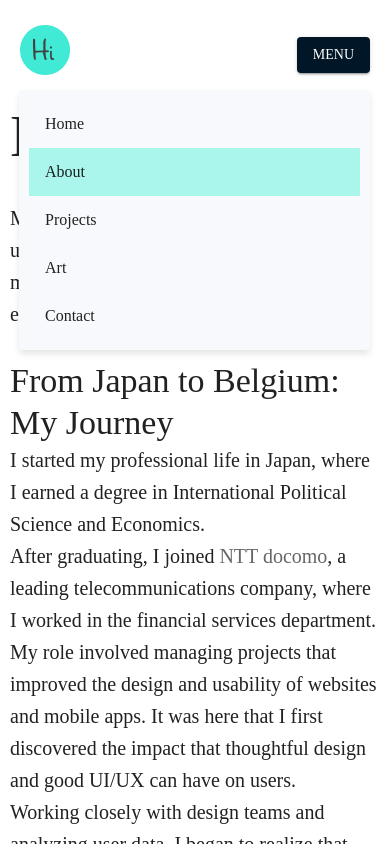
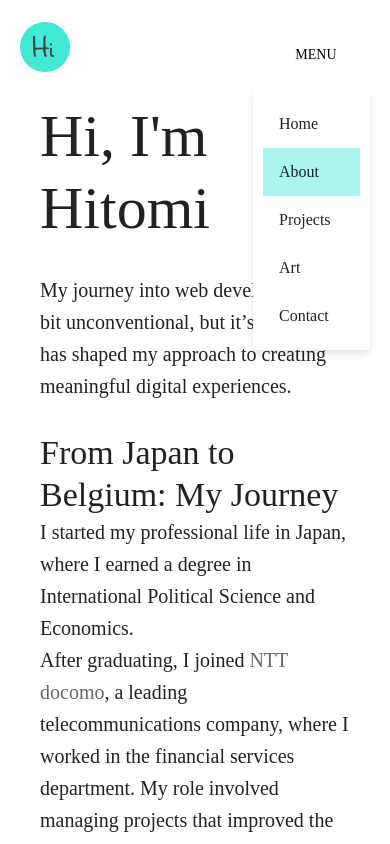
Before and after one commit to hitomipupil/hitomi-portfolio, a React (Vite) app: page /about in a window 390 px wide. Both pictures are taken after a click on the button "MENU". Shown: the top 844 px of the page. Built offline with nearby package versions, Linux system fonts and the light colour scheme; a web font is replaced by a local one.

Commit message:
added styles

```diff
--- a/src/components/About.jsx
+++ b/src/components/About.jsx
@@ -5,8 +5,20 @@ const About = ({ isMobile }) => {
     return (
         <Box
             sx={{
-                margin: isMobile ? "0 10px" : "0 110px",
-                marginBottom: "100px"
+                display: "flex",
+                flexDirection: "column",
+                justifyContent: isMobile ? "flex-start" : "center",
+                alignItems: "flex-start",
+                width: isMobile ? "100%" : "900px",
+                height: "calc(100vh - 140px)",
+                marginTop: 0,
+                padding: isMobile ? "0 40px" : "0 60px",
+                "@media (min-width: 850px) and (max-width: 1400px)": {
+                    width: "60%"
+                },
+                "@media (max-width: 850px)": {
+                    width: "100%"
+                }
             }}
         >
             <Typography variant={isMobile ? "h2" : "h1"}>
--- a/src/components/Art.jsx
+++ b/src/components/Art.jsx
@@ -40,8 +40,8 @@ const Art = ({ isMobile }) => {
     const artWorks = [
         {
             id: 1,
-            title: "bananafish",
-            image: bananafish,
+            title: "eyelid",
+            image: eyelid,
             url: ""
         },
         {
@@ -58,14 +58,14 @@ const Art = ({ isMobile }) => {
         },
         {
             id: 4,
-            title: "couple",
-            image: couple,
+            title: "T-shirts",
+            image: tshirts,
             url: ""
         },
         {
             id: 5,
-            title: "eyelid",
-            image: eyelid,
+            title: "bananafish",
+            image: bananafish,
             url: ""
         },
         {
@@ -127,14 +127,14 @@ const Art = ({ isMobile }) => {
         },
         {
             id: 18,
-            title: "T-shirts",
-            image: tshirts,
+            title: "untitled",
+            image: untitled,
             url: ""
         },
         {
             id: 19,
-            title: "untitled",
-            image: untitled,
+            title: "couple",
+            image: couple,
             url: ""
         }
     ];
--- a/src/components/Contact.jsx
+++ b/src/components/Contact.jsx
@@ -1,4 +1,6 @@
 import { Box, Link, Typography } from "@mui/material";
+import { FaGithub } from "react-icons/fa";
+import { FaLinkedin } from "react-icons/fa";
 
 const Contact = () => {
     return (
@@ -12,9 +14,9 @@ const Contact = () => {
             }}
         >
             <Typography variant="h5" color="#011627">
-                Email: hitomi0727pupil@gmail.com
+                hitomi0727pupil@gmail.com
             </Typography>
-            <Typography variant="h5">
+            <Typography variant="h4" marginTop="10px">
                 <Link
                     href="https://github.com/hitomipupil"
                     color="textSecondary"
@@ -25,9 +27,8 @@ const Contact = () => {
                     }}
                     underline="none"
                 >
-                    Github
+                    <FaGithub />
                 </Link>
-                /
                 <Link
                     href="https://www.linkedin.com/in/hitomi-yamamoto/"
                     color="textSecondary"
@@ -37,8 +38,9 @@ const Contact = () => {
                         }
                     }}
                     underline="none"
+                    marginLeft="5px"
                 >
-                    LinkedIn
+                    <FaLinkedin />
                 </Link>
             </Typography>
         </Box>
--- a/src/components/Header.jsx
+++ b/src/components/Header.jsx
@@ -30,11 +30,13 @@ const Header = ({ isMobile }) => {
                 zIndex: 1000
             }}
         >
-            <img
-                src={logo}
-                alt="logo"
-                style={{ height: "50px", width: "auto", margin: "0" }}
-            />
+            <NavLink to="/" style={{ textDecoration: "none" }}>
+                <img
+                    src={logo}
+                    alt="logo"
+                    style={{ height: "50px", width: "auto", margin: "0" }}
+                />
+            </NavLink>
 
             {isMobile ? (
                 <>
@@ -42,14 +44,18 @@ const Header = ({ isMobile }) => {
                         variant="contained"
                         onClick={toggleMenu}
                         sx={{
-                            position: "fixed",
-                            right: "20px",
-                            backgroundColor: "#011627",
-                            color: "#fff",
+                            boxShadow: 0,
+                            right: "5%",
+                            backgroundColor: "inherit",
+                            color: "#000",
                             marginTop: "10px",
                             "&:hover": {
-                                backgroundColor: "#41ead4",
+                                boxShadow: 0,
+                                backgroundColor: "#fff",
                                 color: "#000"
+                            },
+                            "&:active": {
+                                backgroundColor: "#fff"
                             }
                         }}
                     >
@@ -61,16 +67,16 @@ const Header = ({ isMobile }) => {
                                 display: "flex",
                                 flexDirection: "column",
                                 alignItems: "center",
-                                backgroundColor: "#f7f9fc",
+                                backgroundColor: "#fff",
                                 padding: "10px",
                                 borderRadius: "4px",
-                                marginTop: "30px", // Space between button and menu
-                                width: "90%", // Adjust width if needed
+                                marginTop: "30px",
+                                width: "30%",
                                 boxShadow: "0px 4px 6px rgba(0, 0, 0, 0.1)",
-                                zIndex: 1400, // Ensure the menu box is above other content
-                                position: "absolute", // Position the menu relative to the Header
+                                zIndex: 1400,
+                                position: "absolute",
                                 right: "20px",
-                                top: "60px" // Position it below the button
+                                top: "60px"
                             }}
                         >
                             {menuItems.map((link) => (
--- a/src/components/Projects.jsx
+++ b/src/components/Projects.jsx
@@ -29,7 +29,6 @@ const Projects = ({ isMobile }) => {
             )}
             {webProjects.length > 0 ? (
                 <Box
-                    margin="50px"
                     sx={{
                         display: "flex",
                         justifyContent: "center"
```
